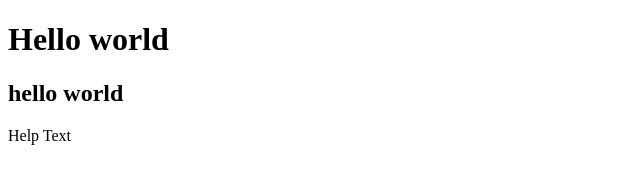
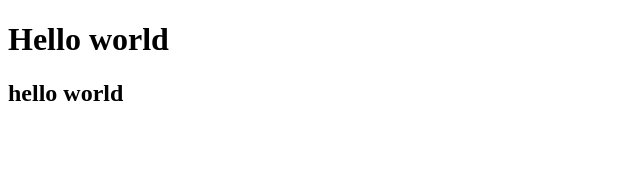
Before and after one commit to Karthickbala-Java/dailyWebPractice, a plain HTML site: page index.html in a window 1280 px wide. Shown: the full height of the page, 0-640 px from the left. Drawn offline with Linux system fonts and the light colour scheme.

Commit message:
nothing new

```diff
--- a/index.html
+++ b/index.html
@@ -8,6 +8,5 @@
   <body>
     <h1>Hello world</h1>
     <h2>hello world</h2>
-    <p class="form-text text-muted">Help Text</p>
   </body>
 </html>
```
